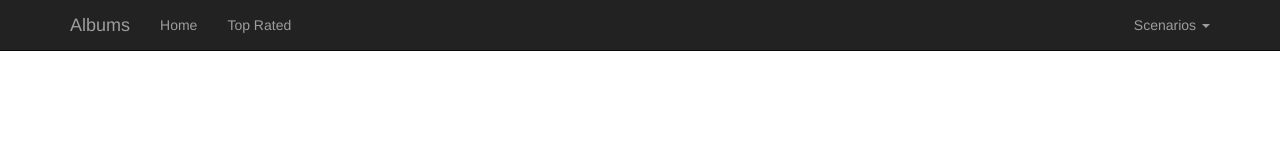
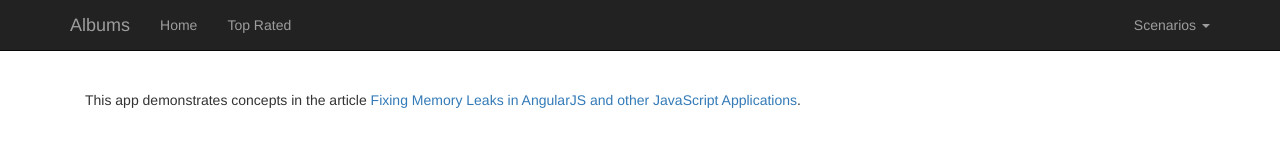
Before and after one commit to dwmkerr/angular-memory-leaks, a website: page client/index.html in a window 1280 px wide. Drawn offline with Linux system fonts and the light colour scheme; some packages are replaced by stand-ins of ours; a script that the page names is missing.

Commit message:
All done!

```diff
--- a/client/index.html
+++ b/client/index.html
@@ -83,6 +83,7 @@
     <div class="container">
 
       <div class="starter-template">
+        <p>This app demonstrates concepts in the article <a href="http://www.dwmkerr.com/fixing-memory-leaks-in-angularjs-applications/">Fixing Memory Leaks in AngularJS and other JavaScript Applications</a>.</p>
         <ng-view></ng-view>
       </div>
 
```
Also changed, not shown: README.md, article/README.md.
